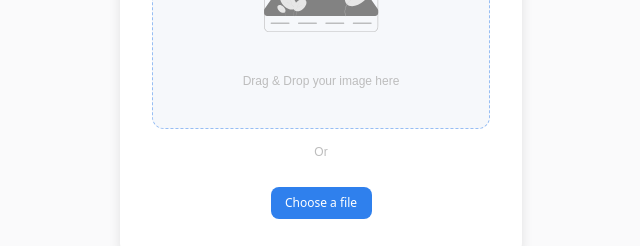
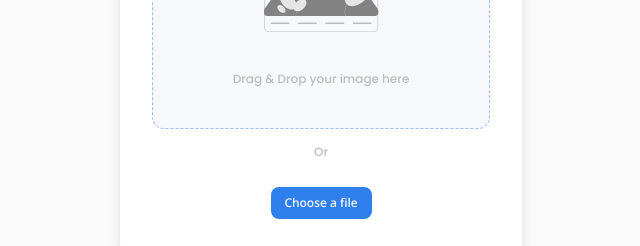
Before and after one commit to DiegoQuintanaF/image-uploader, a website: page public/index.html in a window 1280 px wide. Shown: the part 350-596 px from the top of the page, 319-959 px from the left. Drawn offline with Linux system fonts and the light colour scheme.

Commit message:
Add .woff fonts

```diff
--- a/public/assets/style.css
+++ b/public/assets/style.css
@@ -1,3 +1,26 @@
+@font-face {
+  font-family: "Poppins";
+  src: url("./fonts/Poppins-Medium.woff");
+  font-weight: 500;
+}
+
+@font-face {
+  font-family: "Noto Sans";
+  src: url("./fonts/NotoSans-Medium.woff");
+}
+
+@font-face {
+  font-family: "Montserrat";
+  src: url("./fonts/Montserrat-Medium.woff");
+  font-weight: normal;
+}
+
+@font-face {
+  font-family: "Montserrat";
+  src: url("./fonts/Montserrat-Bold.woff");
+  font-weight: 700;
+}
+
 :root {
   --gray-1: #fafafb;
   --gray-2: #4f4f4f;
```
Also changed, not shown: public/assets/fonts/Montserrat-Bold.woff (added), public/assets/fonts/Montserrat-Medium.woff (added), public/assets/fonts/NotoSans-Medium.woff (added), public/assets/fonts/Poppins-Medium.woff (added).
